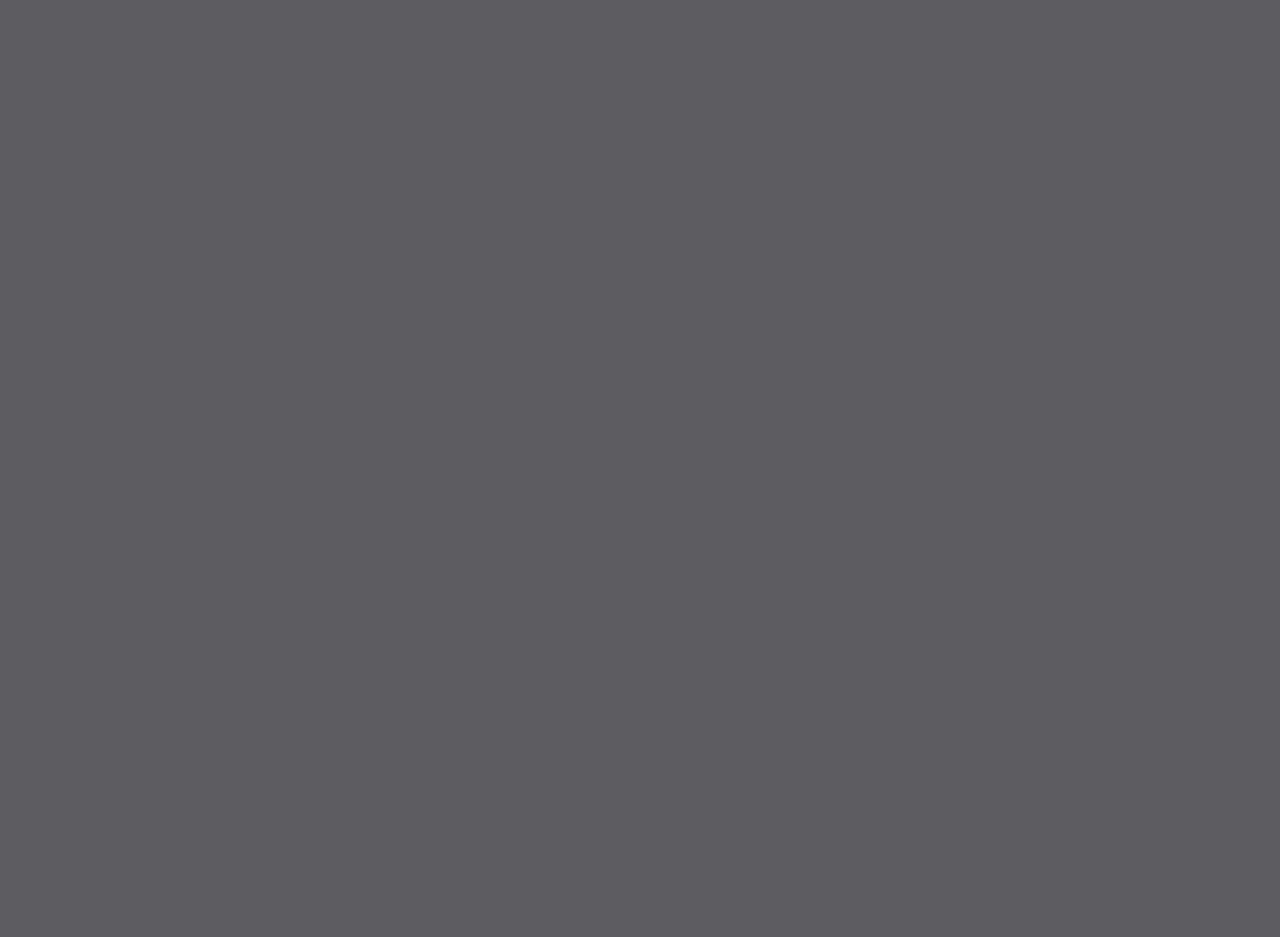
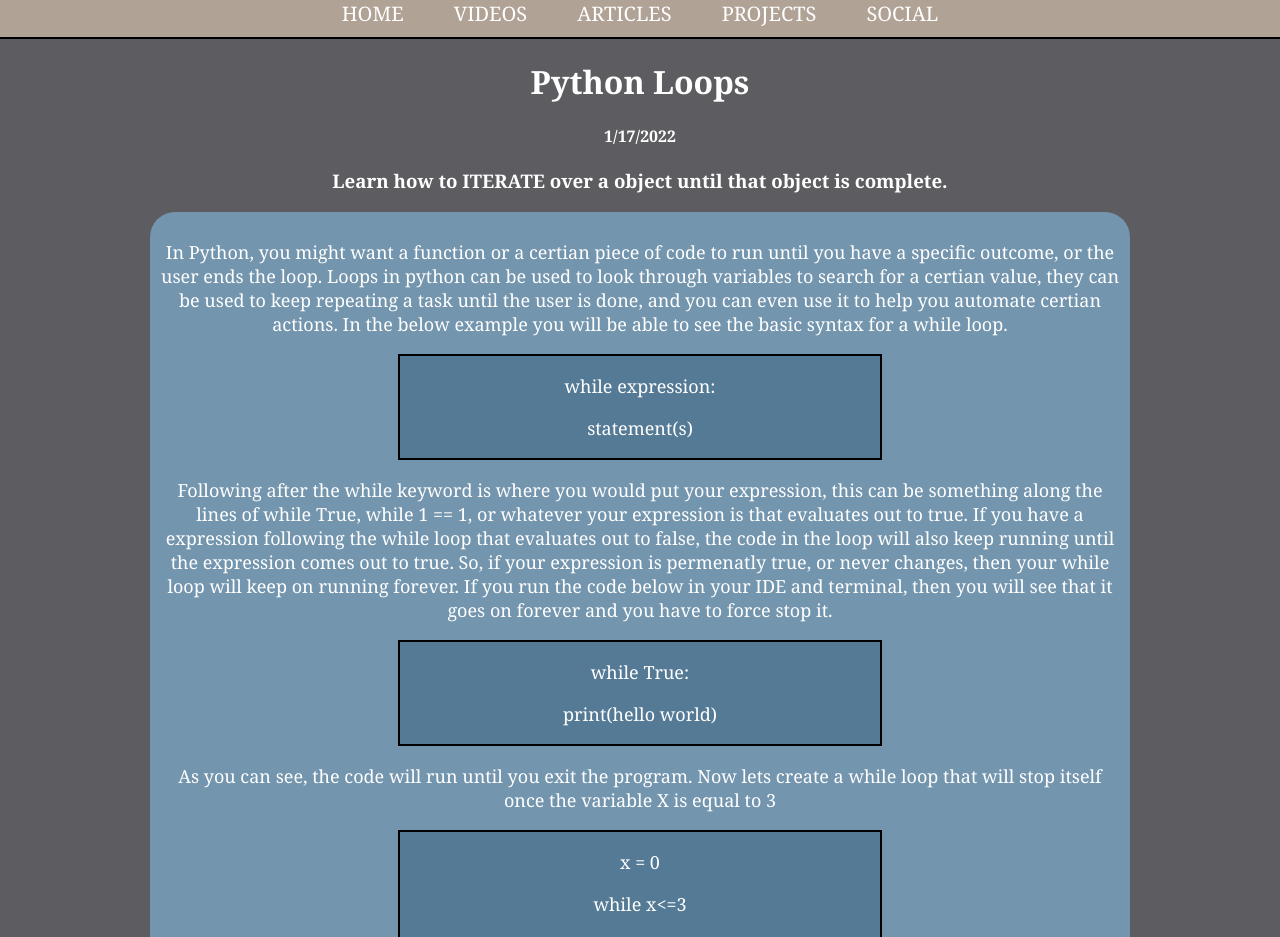
Before and after one commit to Jacob-Hoskins/JacobsCorner, a React (Create React App) app: page /pyLoops in a window 1280 px wide. Before the commit this address had no page. Shown: the top 937 px of the page. Before the commit the page ends 800 px from the top, so only its background shows below. Built offline with nearby package versions, Linux system fonts and the light colour scheme.

Commit message:
new article and design

```diff
--- a/src/App.js
+++ b/src/App.js
@@ -12,7 +12,7 @@ import PythonFunc from './Lessons/python/PythonFunc';
 import PythonBuiltIn from './Lessons/python/PythonBuiltIn';
 import PythonMath from './Lessons/python/PythonMath';
 import DoMath from './Lessons/python/DoMath';
-
+import Loops from './Lessons/python/Loops';
 
 function App() {
   return (
@@ -28,7 +28,7 @@ function App() {
         <Route path='printFunction' element={<PythonBuiltIn />}/>
         <Route path='pythonMath' element={<PythonMath />} />
         <Route path='pythonCalc' element={<DoMath />} />
-
+        <Route path='pyLoops' element={<Loops />} />
       </Routes>
     </Router>
     // <Container>
--- /dev/null
+++ b/src/Lessons/python/Loops.js
@@ -0,0 +1,102 @@
+import React from 'react'
+import styled from 'styled-components'
+import Nav from '../../components/Nav'
+
+function loops() {
+    return (
+        <Container>
+            <Nav />
+            <Grabber>
+                <h1>Python Loops</h1>
+                <h4>1/17/2022</h4>
+                <h3>Learn how to ITERATE over a object until that object is complete.</h3>
+            </Grabber>
+            <Lesson>
+                <p>In Python, you might want a function or a certian piece of code
+                    to run until you have a specific outcome, or the user ends the loop.
+                    Loops in python can be used to look through variables to search for a
+                    certian value, they can be used to keep repeating a task until the user is
+                    done, and you can even use it to help you automate certian actions. In the below
+                    example you will be able to see the basic syntax for a while loop.
+
+                </p>
+                <ExampleCode>
+                    <p>while expression:</p>
+                    <p>statement(s)</p>
+                </ExampleCode>
+                <p>Following after the while keyword is where you would put your expression, this can
+                    be something along the lines of while True, while 1 == 1, or whatever your expression
+                    is that evaluates out to true. If you have a expression following the while loop that
+                    evaluates out to false, the code in the loop will also keep running until the expression
+                    comes out to true. So, if your expression is permenatly true, or never changes, then your
+                    while loop will keep on running forever. If you run the code below in your IDE and terminal,
+                    then you will see that it goes on forever and you have to force stop it.
+                </p>
+                <ExampleCode>
+                    <p>while True:</p>
+                    <p>print(hello world)</p>
+                </ExampleCode>
+                <p>As you can see, the code will run until you exit the program. Now lets create a while loop
+                    that will stop itself once the variable X is equal to 3
+                </p>
+                <ExampleCode>
+                    <p>x = 0</p>
+                    <p>while x&lt;=3</p>
+                    <p>print(x)</p>
+                    <p>x+=1</p>
+                </ExampleCode>
+                <p>So as you can see, our expression will evaluate out to true, but only until our
+                    created variable is less than or equal to 3 (&lt;= is Pythons version of less than
+                    or equal to).
+                    In the loop, each time it starts we print out x so we can see what the value of x is. After that
+                    we add 1 to x each time (+= is the same as saying x + 1).
+                </p>
+                <p>Now that you know the fundamentals of a while loop, try and use it in your own program!
+                    If you wanna know more about how to iterate through a object, check out my Python For loop article!
+                </p>
+            </Lesson>
+        </Container>
+    )
+}
+
+export default loops
+
+const Container = styled.div`
+    color: white;
+    margin-bottom: 50px;
+`
+
+const Grabber = styled.div `
+    position: relative;
+    width: 75vw;
+    margin: auto;
+    text-align: center;
+    padding: 0;
+`
+
+const Lesson = styled.main`
+    position: relative;
+    display: block;
+    font-size: 18px;
+    width: 75vw;
+    color: white;
+    text-align: center;
+    margin: auto;
+    padding: 5px;
+    background-color: #7395ae;
+    border-radius: 25px;
+    content: 75vw;
+    padding: 10px;
+`
+
+const ExampleCode = styled.div`
+    margin: auto;
+    border: solid black 2px;
+    background-color: #557a95;
+    color: white;
+    width: 50%;
+    align-items: center;
+    align-content: center;
+    text-align: center;
+    justify-content: center;
+`
--- a/src/Pages/Articles.js
+++ b/src/Pages/Articles.js
@@ -8,6 +8,14 @@ function Articles() {
     return (
         <Container>
             <Nav />
+            <Content
+                link='/pyLoops'
+                title='Python loops'
+                date='1/17/2022'
+                description='Learn how to make python loop or repeat a certian task until you
+                achieve the desired outcome'
+            />
+
             <Content
                 link='/pythonBasics'
                 title='Python Basics'
--- a/src/components/HomeArticles.js
+++ b/src/components/HomeArticles.js
@@ -8,6 +8,15 @@ function HomeArticles() {
     return (
         <Container>
             <h2>Latest Articles and Videos</h2>
+
+            <Content
+                link='/pyLoops'
+                title='Python loops'
+                date='1/17/2022'
+                description='Learn how to make python loop or repeat a certian task until you
+                achieve the desired outcome'
+            />
+
             <Content
                 link='/pythonBasics'
                 title='Python Basics'
@@ -15,6 +24,8 @@ function HomeArticles() {
                 description='Learn the building blocks and fundamentals of python. In this lesson we will cover
                 Variables, built-in funcitons, data types, and how to use math.'
             />
+
+
 
         </Container>
     )
--- a/src/components/Nav.js
+++ b/src/components/Nav.js
@@ -25,7 +25,6 @@ function Nav() {
      position: relative;
      width: 100vw;
      align-items: center;
-     margin: 0;
      border-bottom: 2px solid black;
 
 
@@ -38,6 +37,7 @@ function Nav() {
      padding-bottom: 10px;
      text-align: center;
      text-decoration: none;
+
 
 
 
--- a/src/index.css
+++ b/src/index.css
@@ -4,7 +4,7 @@ body {
   padding: 0;
   overflow-x: hidden;
   font-family: Georgia, serif;
-
+  overflow-x: hidden;
   -webkit-font-smoothing: antialiased;
   -moz-osx-font-smoothing: grayscale;
 }
```
